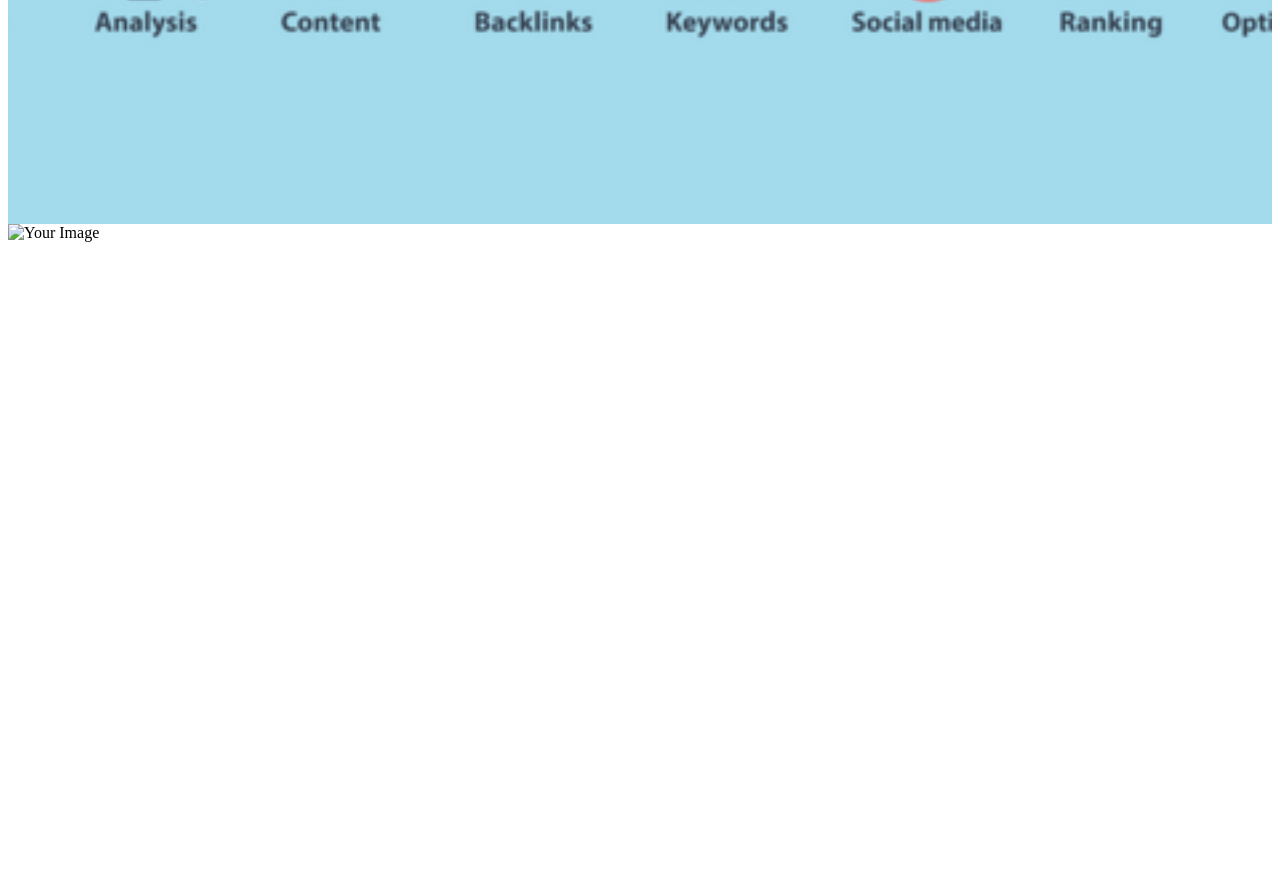
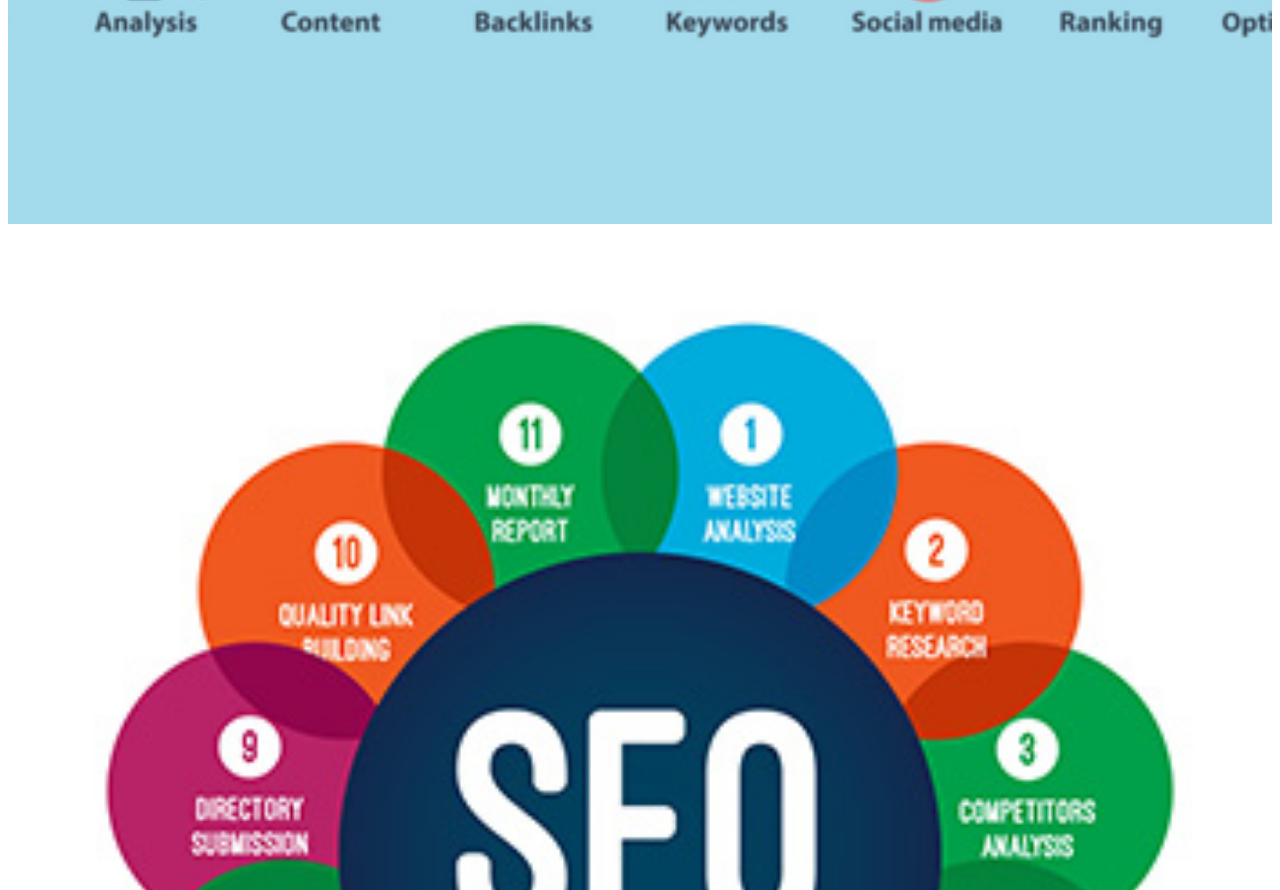
Before and after one commit to sanchiappa/seocss, a plain HTML site: page index.html in a window 1280 px wide. Shown: the part 710-1600 px from the top of the page. Before the commit the page ends 960 px from the top, so only its background shows below. Drawn offline with Linux system fonts and the light colour scheme; files whose address does not match are found by name.

Commit message:
Update index.html

```diff
--- a/index.html
+++ b/index.html
@@ -32,10 +32,10 @@
     </div> -->
 
     <div class="container">
-        <!-- <img src="assets/1.png" alt="Your Image"> -->
+        <!-- <img src="1.png" alt="Your Image"> -->
     </div>
     <div class="image-container">
-        <img src="assets/3.jpg" alt="Your Image">
+        <img src="3.jpg" alt="Your Image">
         <div class="text-overlay">
             <h2>Differents Types of SEO Are Shown Below</h2>
             <p>Search engine optimization (SEO) is the process of improving the quality and quantity of website traffic to a website or a web page from search engines. SEO targets unpaid traffic
```
